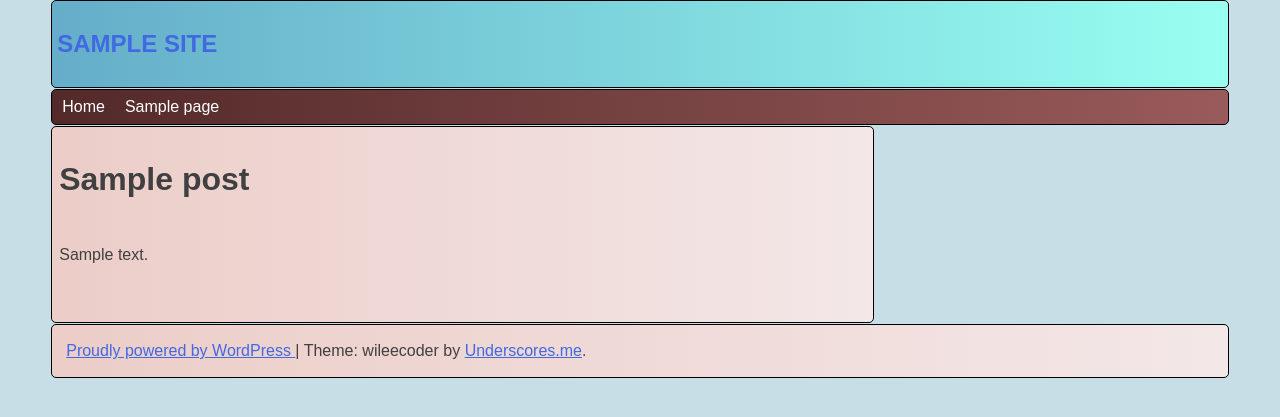
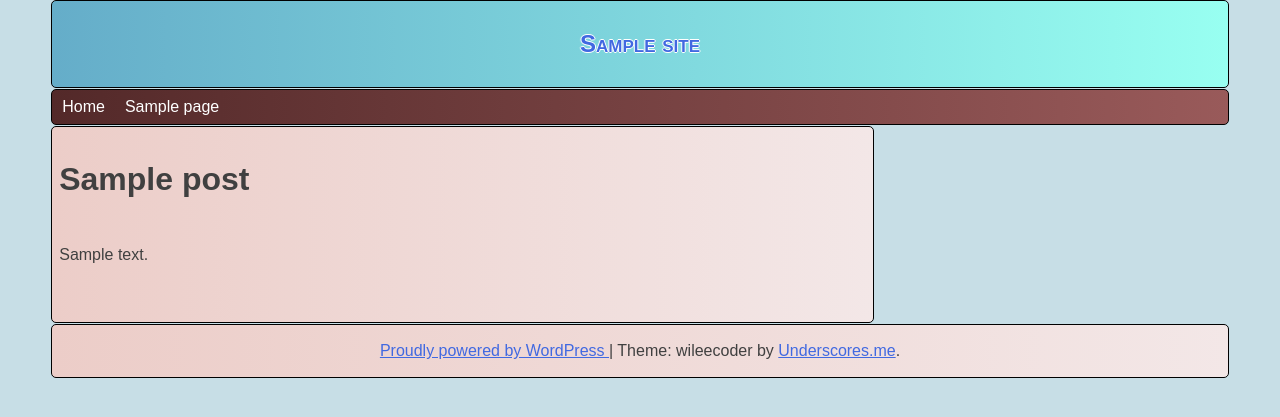
Before and after one commit to lucien-stavenhagen/web-dev, a WordPress theme: template wp_stuff/wileecoder/page.php in a window 1280 px wide. Shown: the top 417 px of the page. Run offline with PHP 8.4 and a stand-in for WordPress, Linux system fonts and the light colour scheme; the site name, menu and one post (Sample post) are stand-ins, and other content is empty; some libraries are stand-ins or nearby versions.

Commit message:
center text in header, create content-blog.php specifically for displaying the blog summary when in index.php

```diff
--- a/wp_stuff/wileecoder/style.css
+++ b/wp_stuff/wileecoder/style.css
@@ -496,6 +496,7 @@ body {
 	margin-left: auto;
 	margin-right: auto;
 	margin-bottom:1px;
+	text-align: center;
 }
 .site-footer{
 	border: var( --my-border);
@@ -506,16 +507,16 @@ body {
 	margin-left: auto;
 	margin-right: auto;
 	margin-top: 1px;
+	text-align: center;
 }
 
-.site-title{
-	text-transform: uppercase;
-}
 .site-title a{
 	text-decoration: none;
 }
+.site-title,
 .site-description{
-	font-style: italic;
+	font-variant: small-caps;
+	text-shadow: -1px 0 1px white, 1px 0 white, 0 1px white, 0 -1px white;
 }
 
 .content-area{
@@ -543,7 +544,7 @@ body {
 }
 /* end LS custom */
 hr {
-	background-color: #ccc;
+	background-color:gray;
 	border: 0;
 	height: 1px;
 	margin-bottom: 1.5em;
```
Also changed, not shown: wp_stuff/wileecoder/index.php (+8 -2 lines), wp_stuff/wileecoder/template-parts/content-blog.php (added, +41 -0 lines).
